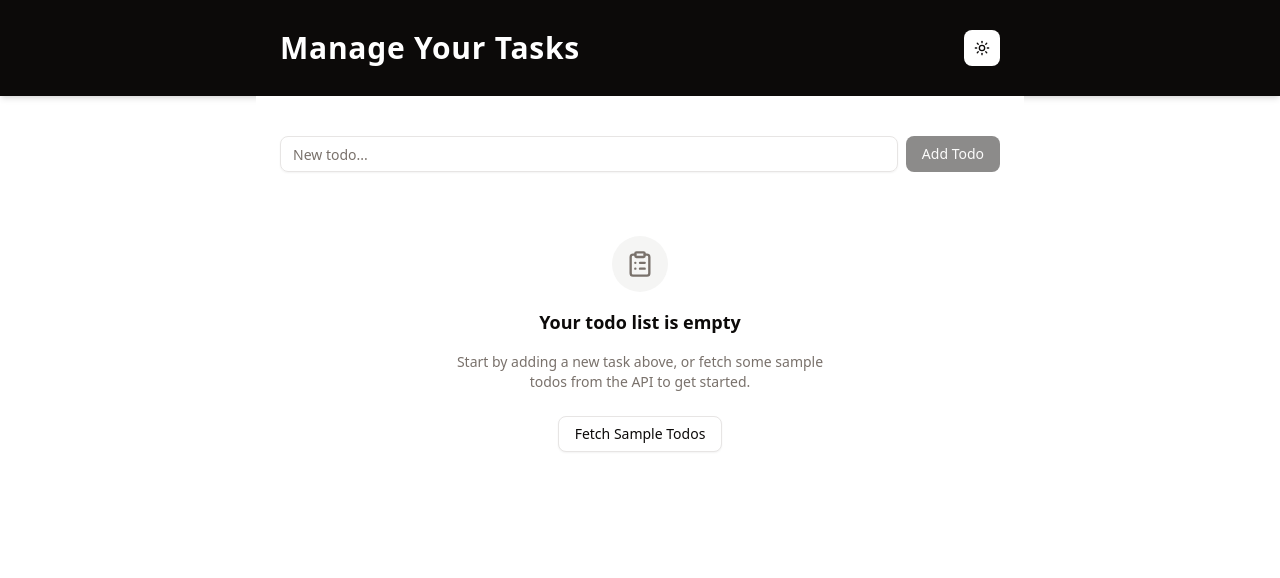
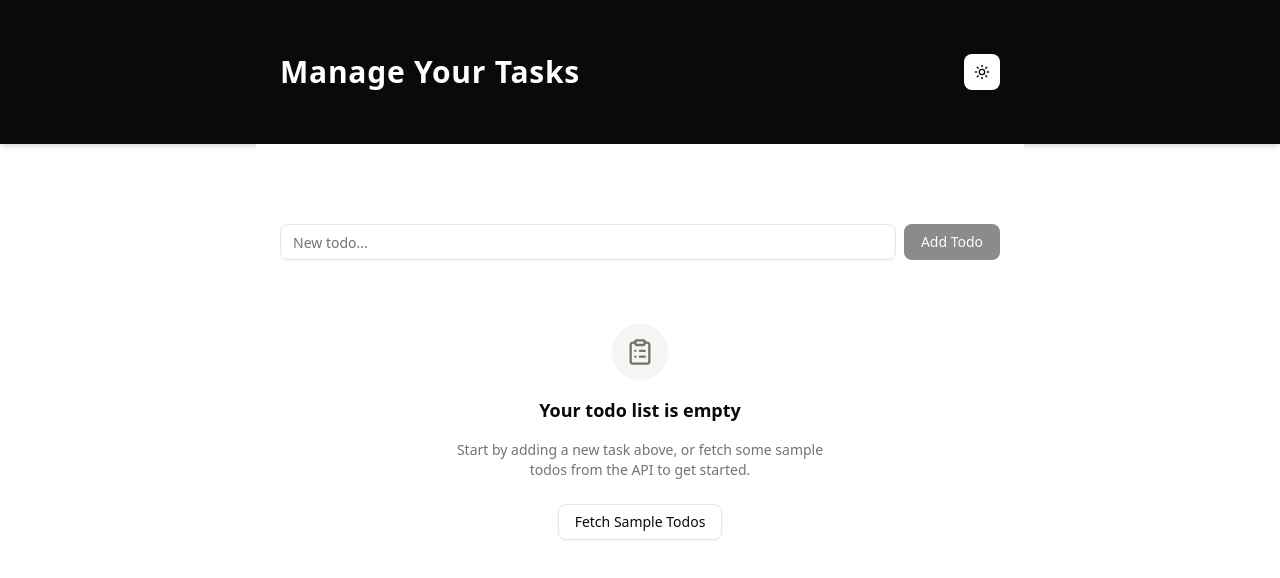
Before and after one commit to Gagun45/spacescutum, a React (Vite) app: page / in a window 1280 px wide. Shown: the top 578 px of the page. Built offline with nearby package versions, Linux system fonts and the light colour scheme.

Commit message:
header and other visual fixes

```diff
--- a/src/components/Header/Header.tsx
+++ b/src/components/Header/Header.tsx
@@ -3,7 +3,7 @@ import ThemeToggle from "../ThemeToggle/ThemeToggle";
 const Header = () => {
   return (
     <header className="bg-foreground text-background shadow-md ">
-      <div className="max-w-3xl mx-auto grid grid-cols-2 w-full px-6">
+      <div className="max-w-3xl mx-auto flex justify-between w-full px-6 gap-2">
         <h1 className="text-3xl font-bold tracking-wide">Manage Your Tasks</h1>
         <ThemeToggle />
       </div>
--- a/src/components/TodosSection/AddTodoForm/AddTodoForm.tsx
+++ b/src/components/TodosSection/AddTodoForm/AddTodoForm.tsx
@@ -15,13 +15,18 @@ const AddTodoForm = () => {
     setNewTodoTitle("");
   };
   return (
-    <form className="flex flex-1 min-w-64 items-center gap-2" onSubmit={handleAddTodo}>
+    <form
+      className="flex flex-1 min-w-48 items-center gap-2"
+      onSubmit={handleAddTodo}
+    >
       <Input
         placeholder="New todo..."
         value={newTodoTitle}
         onChange={({ target }) => setNewTodoTitle(target.value)}
       />
-      <Button disabled={!newTodoTitle}>Add Todo</Button>
+      <Button className="w-24" disabled={!newTodoTitle}>
+        Add Todo
+      </Button>
     </form>
   );
 };
--- a/src/components/TodosSection/SearchAndFilter/ClearTodosBtn/ClearTodosBtn.tsx
+++ b/src/components/TodosSection/SearchAndFilter/ClearTodosBtn/ClearTodosBtn.tsx
@@ -10,7 +10,7 @@ const ClearTodosBtn = () => {
   };
   if (todos.length === 0) return null;
   return (
-    <Button variant={'ghost'} onClick={onClearTodos}>
+    <Button variant={'ghost'} className="w-24" onClick={onClearTodos}>
       Clear todos
     </Button>
   );
--- a/src/components/TodosSection/TodosContainer/TodosList/Pagination/Pagination.tsx
+++ b/src/components/TodosSection/TodosContainer/TodosList/Pagination/Pagination.tsx
@@ -1,6 +1,7 @@
 import { Button } from "@/components/ui/button";
 import { useAppDispatch, useAppSelector } from "@/hooks/reduxHooks";
 import { setCurrentPage } from "@/redux/slices/uiSlice";
+import { ArrowLeft, ArrowRight } from "lucide-react";
 import { useEffect } from "react";
 
 interface Props {
@@ -35,9 +36,9 @@ const Pagination = ({ totalTodos }: Props) => {
   const pages = Array.from({ length: totalPages }).map((_, i) => i + 1);
 
   return (
-    <div className="flex items-center justify-between">
+    <div className="flex gap-2 items-center justify-between flex-wrap">
       <Button onClick={handlePrevPage} disabled={!isPrevPage}>
-        Prev
+        <ArrowLeft />
       </Button>
       <div className="space-x-1">
         {pages.map((page) => (
@@ -51,7 +52,7 @@ const Pagination = ({ totalTodos }: Props) => {
         ))}
       </div>
       <Button onClick={handleNextPage} disabled={!isNextPage}>
-        Next
+        <ArrowRight />
       </Button>
     </div>
   );
--- a/src/components/TodosSection/TodosContainer/TodosList/TodoItem/TodoItem.tsx
+++ b/src/components/TodosSection/TodosContainer/TodosList/TodoItem/TodoItem.tsx
@@ -32,8 +32,8 @@ const TodoItem = ({ todo }: Props) => {
   };
   return (
     <article className="flex flex-col gap-2 p-4 rounded-lg shadow hover:shadow-lg transition-shadow border">
-      <div className="flex items-center justify-between gap-2">
-        <div className="flex items-center w-full gap-2">
+      <div className="flex items-center justify-between gap-2 flex-wrap">
+        <div className="flex flex-1 items-center gap-2 min-w-36">
           <Checkbox
             id={todo.id}
             checked={todo.completed}
@@ -48,7 +48,7 @@ const TodoItem = ({ todo }: Props) => {
             handleSaveEdit={handleSaveEdit}
           />
         </div>
-        <div className="flex items-center gap-2">
+        <div className="flex items-center gap-2 ml-auto">
           <EditTodoBtn
             setEditMode={setEditMode}
             editMode={editMode}
--- a/src/index.css
+++ b/src/index.css
@@ -133,11 +133,11 @@
   }
 
   header {
-    @apply h-24 flex items-center justify-center
+    @apply h-36 flex items-center justify-center
   }
 
   main {
-    @apply px-6 py-10 bg-background text-foreground min-h-[calc(100vh-24*4px)] max-w-3xl mx-auto
+    @apply px-6 py-10 md:py-20 bg-background text-foreground min-h-[calc(100vh-36*4px)] max-w-3xl mx-auto
   }
 
   section {
```
